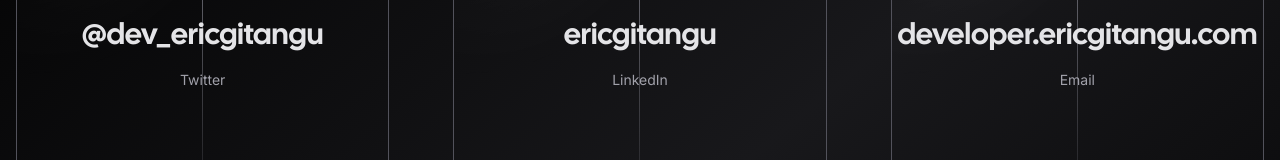
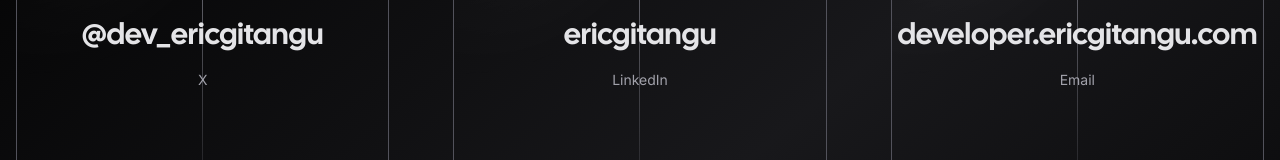
Before and after one commit to ericgitangu/deveric, a Next.js app: page /contact in a window 1280 px wide. Shown: the part 351-511 px from the top of the page. Built offline with nearby package versions, Linux system fonts and the light colour scheme; what tailwindcss-debug-screens would draw is missing.

Commit message:
Update page.tsx
Change twitter to X - thanks Musk, I have to make changes because you wanted to rename Twitter...

```diff
--- a/app/contact/page.tsx
+++ b/app/contact/page.tsx
@@ -10,7 +10,7 @@ const socials = [
 	{
 		icon: <Twitter size={20} />,
 		href: "https://twitter.com/dev_ericgitangu",
-		label: "Twitter",
+		label: "X",
 		handle: "@dev_ericgitangu",
 	},
 	{
```
